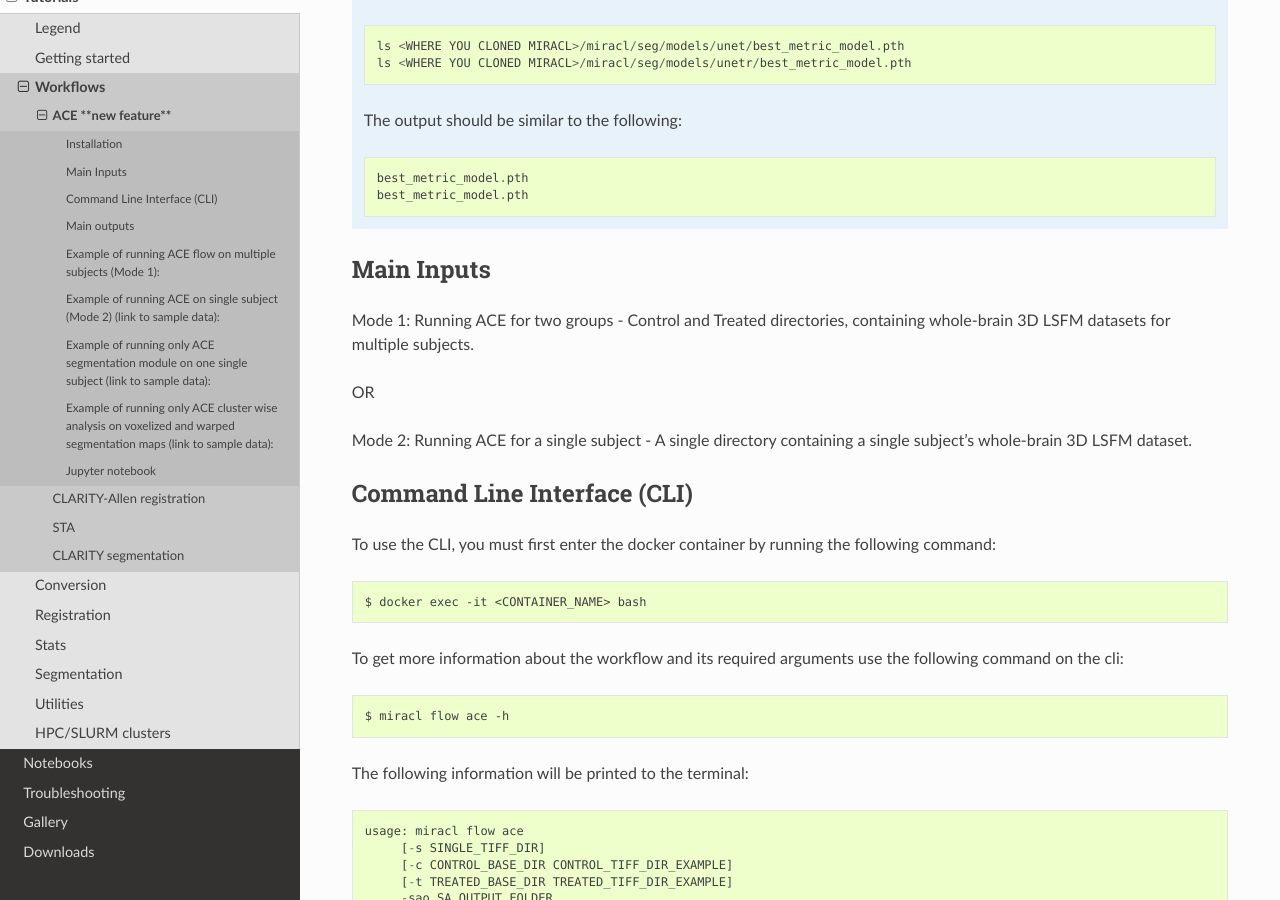
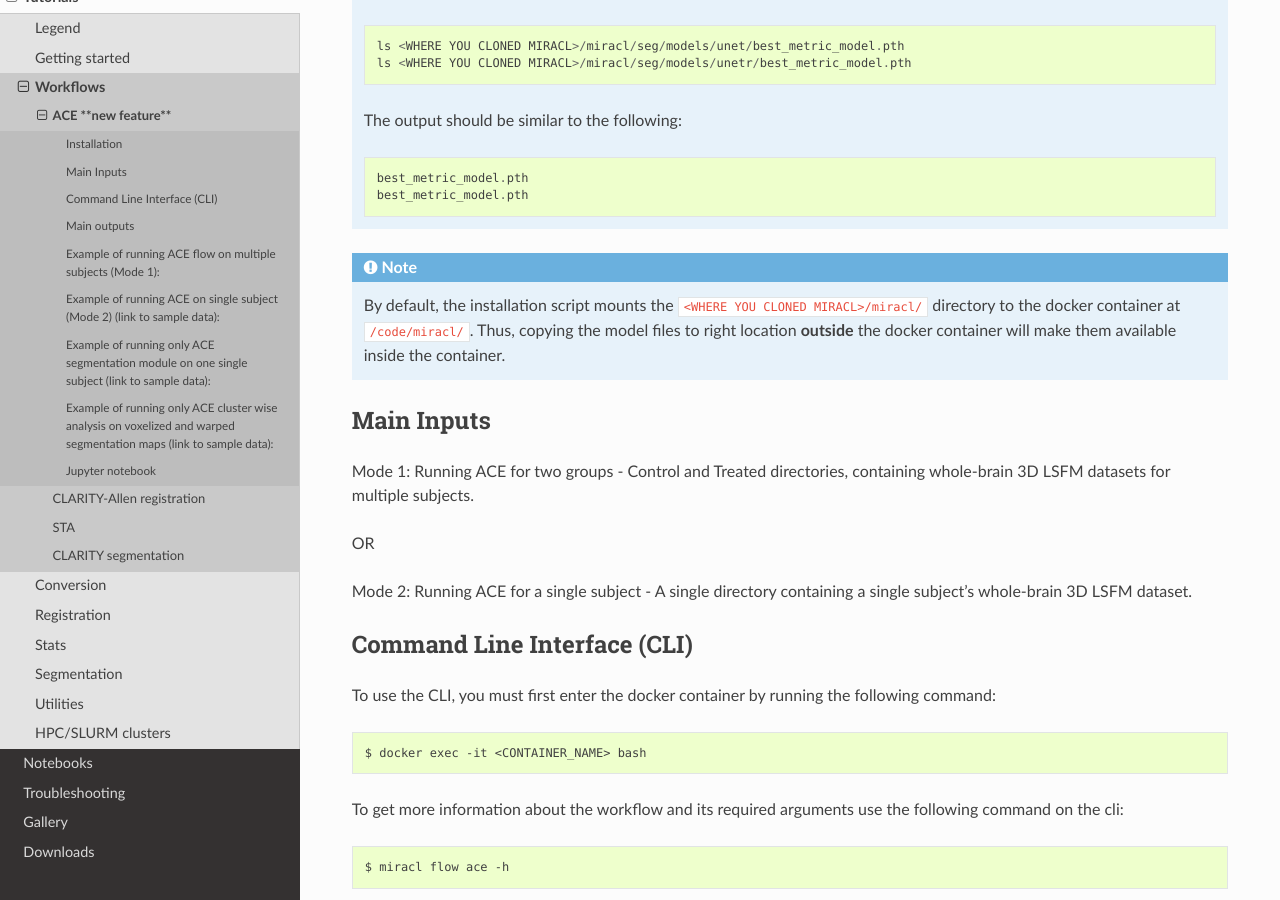
Before and after one commit to AICONSlab/MIRACL, a Sphinx documentation site: the page built from docs/tutorials/workflows/ace_flow/ace_flow.rst, in a window 1280 px wide and 900 px high, scrolled down 1186 px. Built offline with Sphinx 7.4.7 and the Read the Docs theme 2.0.0, drawn with Linux system fonts in a browser that asks for light colours.

Commit message:
[docs] Add docker mounting description ACE Explain to the users that the `./miracl/` directory is mounted by default so copying models to the right location outside of docker is equivalent to copying the models inside of the container. Clears up confusing regarding why we are telling users to copy the models outside of docker.

```diff
--- a/docs/tutorials/workflows/ace_flow/ace_flow.rst
+++ b/docs/tutorials/workflows/ace_flow/ace_flow.rst
@@ -64,6 +64,11 @@ These models will be included by default in a future release once ACE is publish
 
       best_metric_model.pth
       best_metric_model.pth
+
+.. note::
+   By default, the installation script mounts the ``<WHERE YOU CLONED MIRACL>/miracl/`` directory to the docker container
+   at ``/code/miracl/``. Thus, copying the model files to right location **outside** the docker container will make them
+   available inside the container.
 
 
 Main Inputs
```
